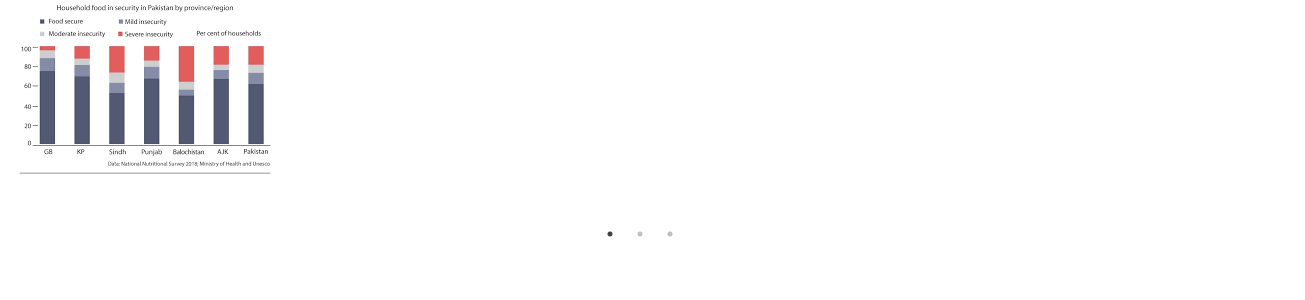
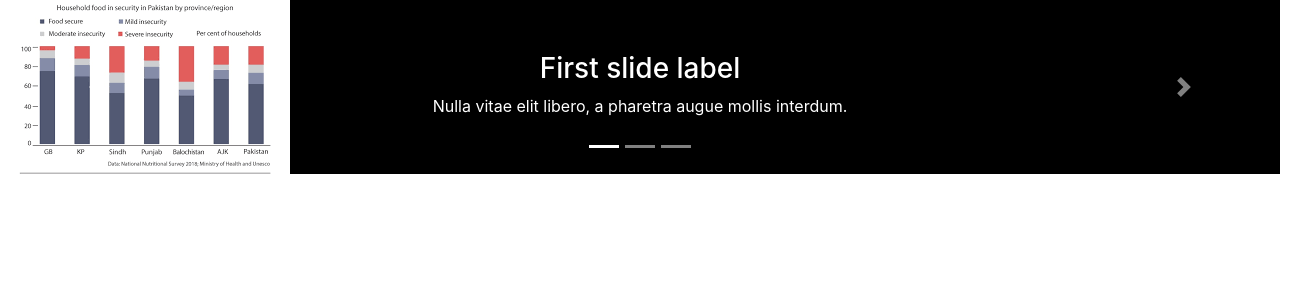
Before and after one commit to alishaikh12/finalyearproject, a React (Create React App) app: page / in a window 1280 px wide. Shown: the top 300 px of the page, 1305 px wide, since content can reach past the window. Built offline with nearby package versions, Linux system fonts and the light colour scheme.

Commit message:
Bootstrap carousel
ldflkajdflkajdfkljadlkfja

```diff
--- a/package.json
+++ b/package.json
@@ -7,7 +7,9 @@
     "@testing-library/jest-dom": "^5.12.0",
     "@testing-library/react": "^11.2.7",
     "@testing-library/user-event": "^12.8.3",
+    "bootstrap": "^4.6.0",
     "react": "^17.0.2",
+    "react-bootstrap": "^1.6.0",
     "react-dom": "^17.0.2",
     "react-scripts": "4.0.3",
     "react-slick": "^0.28.1",
--- a/public/index.html
+++ b/public/index.html
@@ -1,14 +1,13 @@
 <!DOCTYPE html>
 <html lang="en">
-  <head>
+
+<head>
     <meta charset="utf-8" />
     <link rel="icon" href="%PUBLIC_URL%/favicon.ico" />
+    <link rel="stylesheet" href="https://cdn.jsdelivr.net/npm/bootstrap@4.6.0/dist/css/bootstrap.min.css" integrity="sha384-B0vP5xmATw1+K9KRQjQERJvTumQW0nPEzvF6L/Z6nronJ3oUOFUFpCjEUQouq2+l" crossorigin="anonymous" />
     <meta name="viewport" content="width=device-width, initial-scale=1" />
     <meta name="theme-color" content="#000000" />
-    <meta
-      name="description"
-      content="Web site created using create-react-app"
-    />
+    <meta name="description" content="Web site created using create-react-app" />
     <link rel="apple-touch-icon" href="%PUBLIC_URL%/logo192.png" />
     <!--
       manifest.json provides metadata used when your web app is installed on a
@@ -25,8 +24,9 @@
       Learn how to configure a non-root public URL by running `npm run build`.
     -->
     <title>React App</title>
-  </head>
-  <body>
+</head>
+
+<body>
     <noscript>You need to enable JavaScript to run this app.</noscript>
     <div id="root"></div>
     <!--
@@ -39,5 +39,6 @@
       To begin the development, run `npm start` or `yarn start`.
       To create a production bundle, use `npm run build` or `yarn build`.
     -->
-  </body>
+</body>
+
 </html>
--- a/src/Views/Homepage/infoHomepage.js
+++ b/src/Views/Homepage/infoHomepage.js
@@ -1,74 +1,51 @@
 import React from 'react';
-import "slick-carousel/slick/slick.css";
-import "slick-carousel/slick/slick-theme.css";
-import Carousel from "react-slick";
-// import LocationOn from "@material-ui/icons/LocationOn";
-
-// import GridContainer from "components/Grid/GridContainer.js";
-// import GridItem from "components/Grid/GridItem.js";
-// import Card from "components/Card/Card.js";
+import Carousel from 'react-bootstrap/Carousel'
 
 import image1 from './../../assets/information1.png';
 import image2 from './../../assets/information2.jpg';
 import image3 from './../../assets/information3.jpg';
+
 export default function InfoHomepage(){
-    const settings = {
-        dots: true,
-        infinite: true,
-        speed: 500,
-        slidesToShow: 1,
-        slidesToScroll: 1,
-        autoplay: true
-      };
     return(
       <div>
-        {/* <GridContainer>
-      <GridItem xs={12} sm={12} md={8}>
-        <Card> */}
-          <Carousel {...settings}>
-            <div>
+<Carousel>
+  <Carousel.Item>
     <img
+      className=""
       src={image1}
       alt="First slide"
-                className="slick-image"
     />
-              <div className="slick-caption">
-                <h4>
-                  {/* <LocationOn className="slick-icons" />Yellowstone
-                  National Park, United States */}
-                </h4>
-              </div>
-            </div>
-            <div>
+    <Carousel.Caption>
+      <h3>First slide label</h3>
+      <p>Nulla vitae elit libero, a pharetra augue mollis interdum.</p>
+    </Carousel.Caption>
+  </Carousel.Item>
+  <Carousel.Item>
     <img
+      className=""
       src={image2}
       alt="Second slide"
-                className="slick-image"
     />
-              <div className="slick-caption">
-                <h4>
-                  {/* <LocationOn className="slick-icons" />Somewhere Beyond,
-                  United States */}
-                </h4>
-              </div>
-            </div>
-            <div>
+
+    <Carousel.Caption>
+      <h3>Second slide label</h3>
+      <p>Lorem ipsum dolor sit amet, consectetur adipiscing elit.</p>
+    </Carousel.Caption>
+  </Carousel.Item>
+  <Carousel.Item>
     <img
+      className=""
       src={image3}
       alt="Third slide"
-                className="slick-image"
     />
-              <div className="slick-caption">
-                <h4>
-                  {/* <LocationOn className="slick-icons" />Yellowstone
-                  National Park, United States */}
-                </h4>
+
+    <Carousel.Caption>
+      <h3>Third slide label</h3>
+      <p>Praesent commodo cursus magna, vel scelerisque nisl consectetur.</p>
+    </Carousel.Caption>
+  </Carousel.Item>
+  </Carousel>
       </div>
-            </div>
-          </Carousel>
-        {/* </Card> */}
-      {/* </GridItem>
-    </GridContainer> */}
-    </div>
+
     );
 }
--- a/src/Views/homepage.js
+++ b/src/Views/homepage.js
@@ -5,7 +5,7 @@ import Pakistanmap from './Homepage/pakistanmap';
 
 export default function Homepage(){
     return(
-        <div>
+        <div style={{'backgroundColor': 'black'}}>
              {/* First component infoSection
                 2) 2-3 chaRTS load hon ge
                 3) pakistan map index hoga selectable hoga,
--- a/src/index.js
+++ b/src/index.js
@@ -3,6 +3,7 @@ import ReactDOM from 'react-dom';
 import './index.css';
 import App from './App';
 import reportWebVitals from './reportWebVitals';
+import 'bootstrap/dist/css/bootstrap.min.css';
 
 ReactDOM.render(
   <React.StrictMode>
--- /dev/null
+++ b/src/styles/carouselStyle.css
@@ -0,0 +1,12 @@
+.slide {
+    position: relative;
+}
+
+.slide__caption {
+    bottom: 0;
+    min-height: 80px;
+    left: 0;
+    position: absolute;
+    width: 100%;
+    z-index: 2;
+}
```
Also changed, not shown: 1 other file (tests, documents, lock files or other folders). Lines whose indentation alone changed are shown as unchanged.
